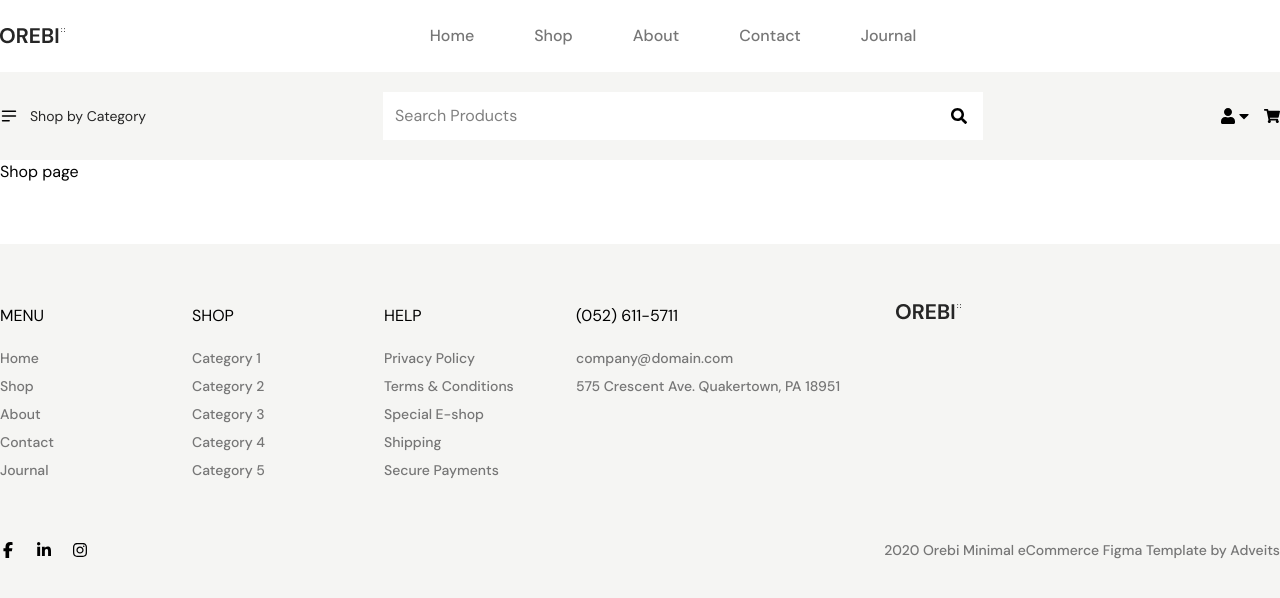
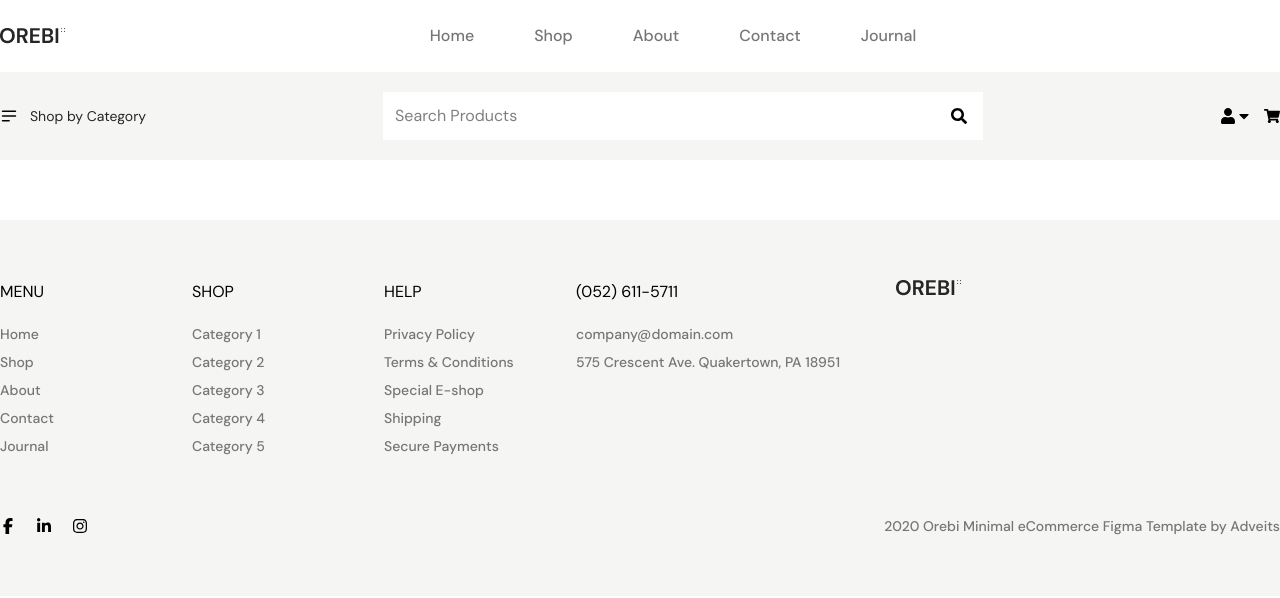
Before and after one commit to twahidulislamdev/oribi, a React (Vite) app: page /shop in a window 1280 px wide. Shown: the top 598 px of the page. Built offline with nearby package versions, Linux system fonts and the light colour scheme.

Commit message:
add something

```diff
--- a/src/components/pages/Shop.jsx
+++ b/src/components/pages/Shop.jsx
@@ -2,7 +2,8 @@ import React from 'react'
 
 const Shop = () => {
   return (
-    <div>Shop page</div>
+    <>
+    </>
   )
 }
 
```
